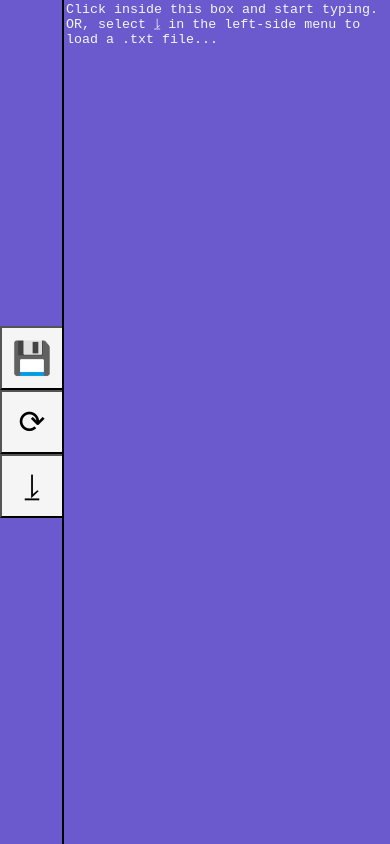
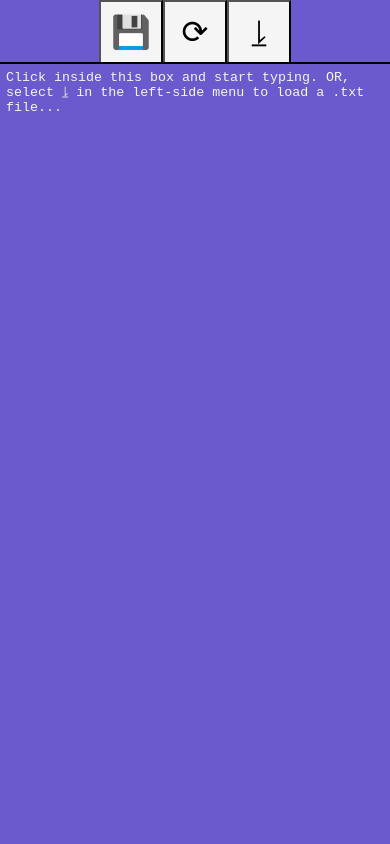
Before and after one commit to AndrewJDGalga/basic_textedit, a React (Vite) app: page / in a window 390 px wide. Built offline with nearby package versions, Linux system fonts and the light colour scheme.

Commit message:
good max char per line per wikipedia is 66ch, set as max. Move menu for lower resolutions, increase padding as I don't like how 2px looked for rounded edges. Might need more padding.

```diff
--- a/src/styling/index.css
+++ b/src/styling/index.css
@@ -13,6 +13,8 @@ body {
     display: flex;
     flex-direction: row;
     align-items: center;
+    max-width: 66ch;
+    margin: 0 auto;
 }
 
 textarea {
@@ -53,3 +55,16 @@ button:active {
     background-color: goldenrod;
     color: black;
 }
+
+@media all and (max-width: 576px) {
+    #root {
+        flex-direction: column;
+    }
+    textarea {
+        width: 100%;
+        padding: 6px;
+    }
+    section {
+        flex-direction: row;
+    }
+}
```
